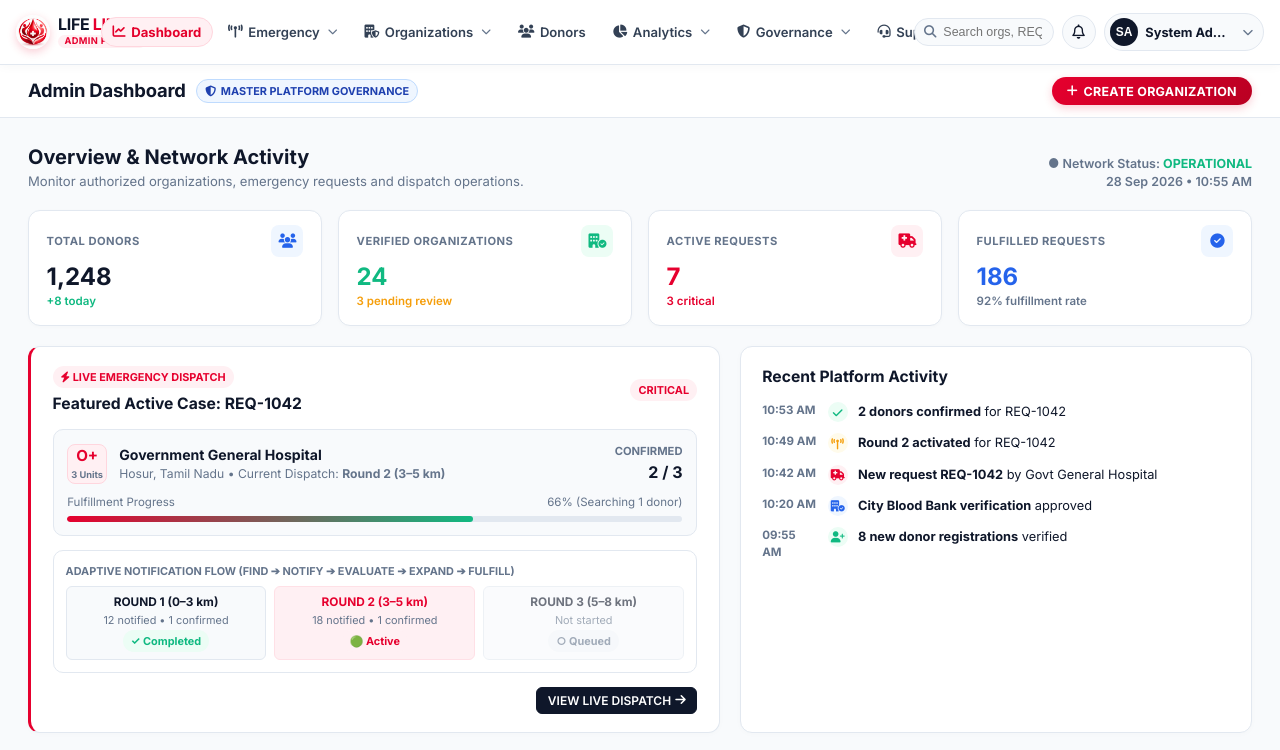
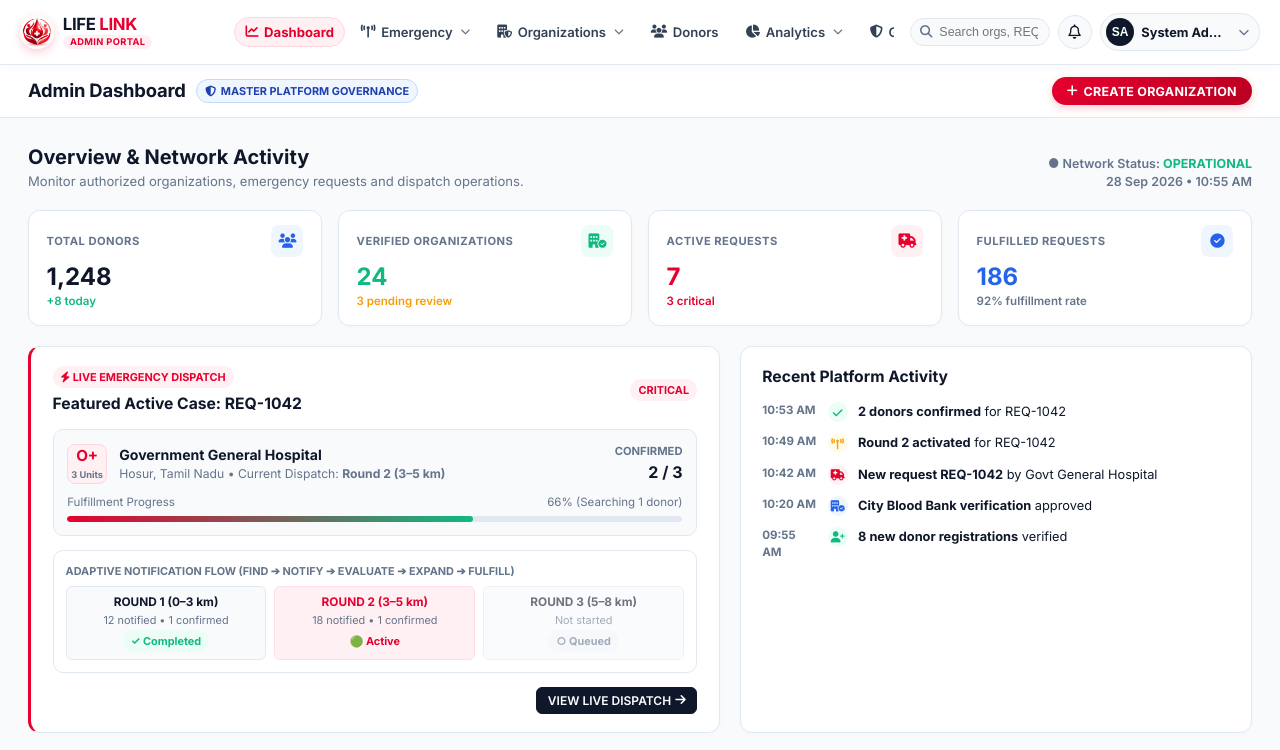
Before and after one commit to Soundhranayaki1/life-link-, a website: page public/admin-dashboard.html in a window 1280 px wide. Shown: the top 750 px of the page. Drawn offline with Linux system fonts and the light colour scheme.

Commit message:
Fix top navigation header overlapping, clickability, pointer-events, and flex-start layout alignment across Admin and Organization portals

```diff
--- a/public/admin-dashboard.html
+++ b/public/admin-dashboard.html
@@ -77,26 +77,28 @@
       width: 100%;
       margin: 0 auto;
       height: 64px;
-      padding: 0 1rem;
+      padding: 0 1.25rem;
       box-sizing: border-box;
       display: flex;
       align-items: center;
       justify-content: space-between;
-      gap: 0.5rem;
-      overflow: hidden;
+      gap: 1rem;
+      position: relative;
+      overflow: visible;
     }
 
     .top-nav-left {
       display: flex;
       align-items: center;
-      gap: 0.5rem;
+      gap: 0.6rem;
       flex-shrink: 0;
+      min-width: 190px;
     }
 
     .brand-logo-card {
       display: flex;
       align-items: center;
-      gap: 0.5rem;
+      gap: 0.55rem;
       text-decoration: none;
       color: var(--navy-dark);
     }
@@ -110,7 +112,7 @@
     .brand-text-title {
       font-family: var(--font-main);
       font-weight: 800;
-      font-size: 1rem;
+      font-size: 1.05rem;
       letter-spacing: -0.02em;
       color: var(--navy-dark);
       white-space: nowrap;
@@ -125,7 +127,7 @@
       font-weight: 800;
       color: var(--red-primary);
       background: var(--red-soft);
-      padding: 0.1rem 0.4rem;
+      padding: 0.12rem 0.45rem;
       border-radius: 9999px;
       display: inline-block;
       letter-spacing: 0.04em;
@@ -138,8 +140,10 @@
       display: flex;
       align-items: center;
       flex: 1;
-      justify-content: center;
+      justify-content: flex-start;
       min-width: 0;
+      margin-left: 0.5rem;
+      overflow: hidden;
     }
 
     .top-nav-links {
@@ -217,6 +221,7 @@
       gap: 0.2rem;
       z-index: 1050;
       animation: dropdownFadeIn 0.18s ease;
+      pointer-events: auto;
     }
 
     .top-dropdown-item:nth-last-child(-n+3) .top-dropdown-menu,
@@ -286,6 +291,7 @@
       align-items: center;
       gap: 0.5rem;
       flex-shrink: 0;
+      margin-left: auto;
     }
 
     .search-box-top {
@@ -402,6 +408,7 @@
       width: 230px;
       box-shadow: 0 10px 30px rgba(15, 23, 42, 0.12);
       z-index: 1100;
+      pointer-events: auto;
     }
 
     .user-dropdown-card.show {
@@ -2905,8 +2912,10 @@
       if (drawer) drawer.classList.remove('open');
     }
 
-    document.addEventListener('click', () => {
-      closeAllNavDropdowns();
+    document.addEventListener('click', (e) => {
+      if (e && e.target && !e.target.closest('.top-user-menu-item') && !e.target.closest('.mobile-nav-toggle')) {
+        closeAllNavDropdowns();
+      }
     });
 
     function closeModal(modalId) {
```
Also changed, not shown: public/org-dashboard.html (+16 -9 lines).
